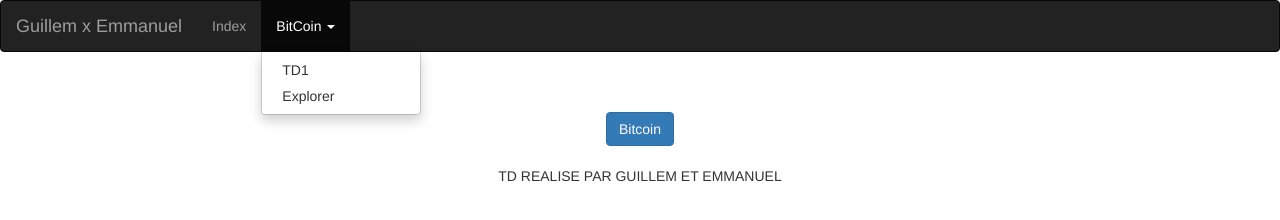
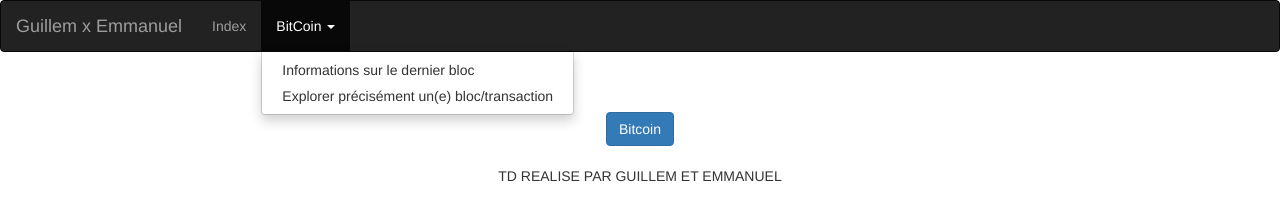
Before and after one commit to iratza/iratza.github.io, a plain HTML site: page index.html in a window 1280 px wide. Both pictures are taken after a click on the link "BitCoin". Drawn offline with nearby package versions, Linux system fonts and the light colour scheme.

Commit message:
Update index.html

```diff
--- a/index.html
+++ b/index.html
@@ -2,7 +2,7 @@
 <html lang="fr">
 	<head>
 		<meta charset="utf-8" />
-		<title>ELECTIF FINANCIER EXPLORATION BITCOIN</title>
+		<title>TD BITCOIN A3</title>
 		<!-- Latest compiled and minified CSS -->
 		<script src="https://ajax.googleapis.com/ajax/libs/jquery/3.1.1/jquery.min.js"></script>
 		<script src="https://maxcdn.bootstrapcdn.com/bootstrap/3.3.7/js/bootstrap.min.js"></script>
@@ -22,8 +22,8 @@
 			<a class="dropdown-toggle active" data-toggle="dropdown" href="#">BitCoin
 			<span class="caret"></span></a>
 			<ul class="dropdown-menu">
-				<li><a href="bitcoin/index.html">TD1</a></li>
-				<li><a href="bitcoin/explorer/index.html">Explorer</a></li>
+				<li><a href="bitcoin/index.html">Informations sur le dernier bloc</a></li>
+				<li><a href="bitcoin/explorer/index.html">Explorer précisément un(e) bloc/transaction</a></li>
 			</ul>
 		  </li>
 		</ul>
```
